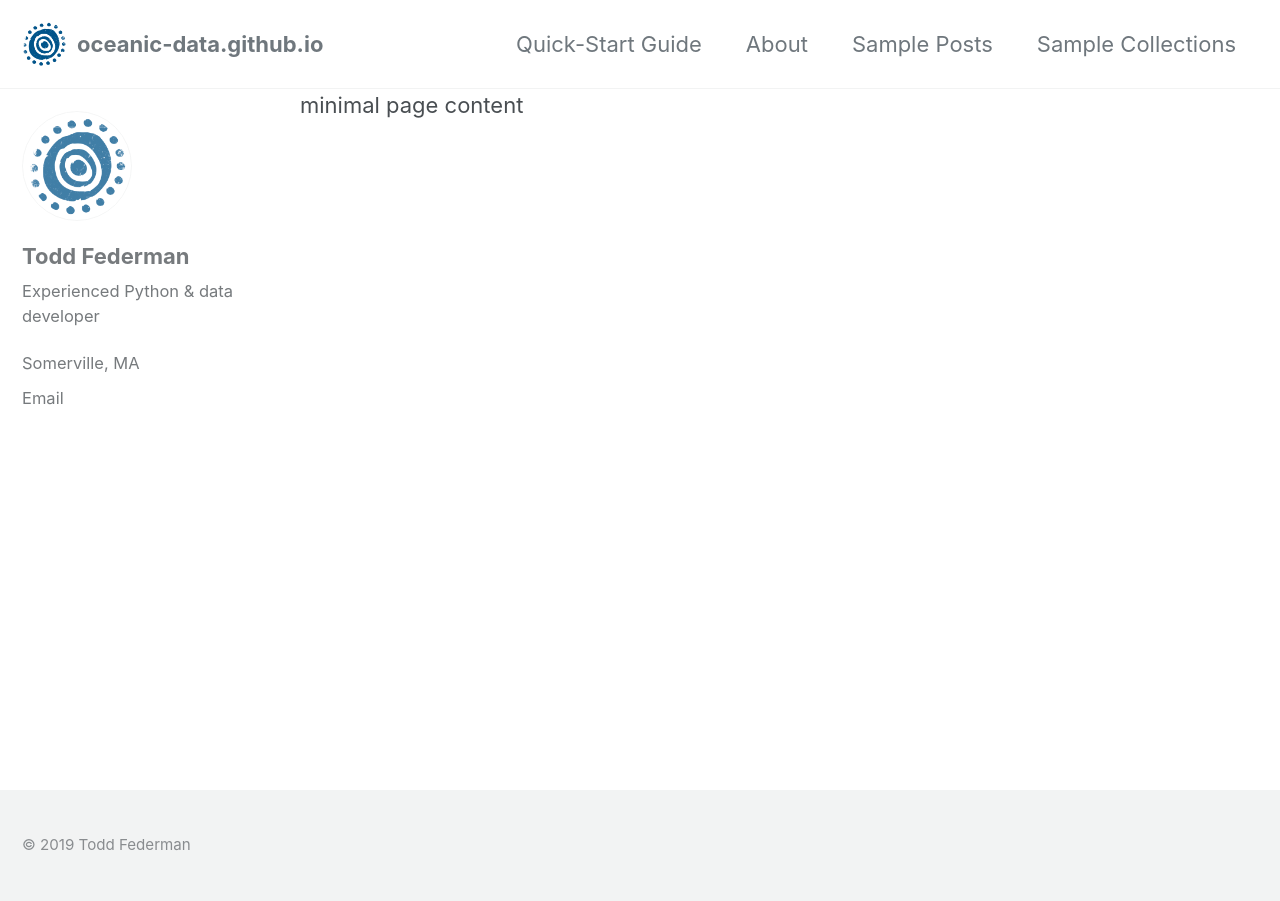
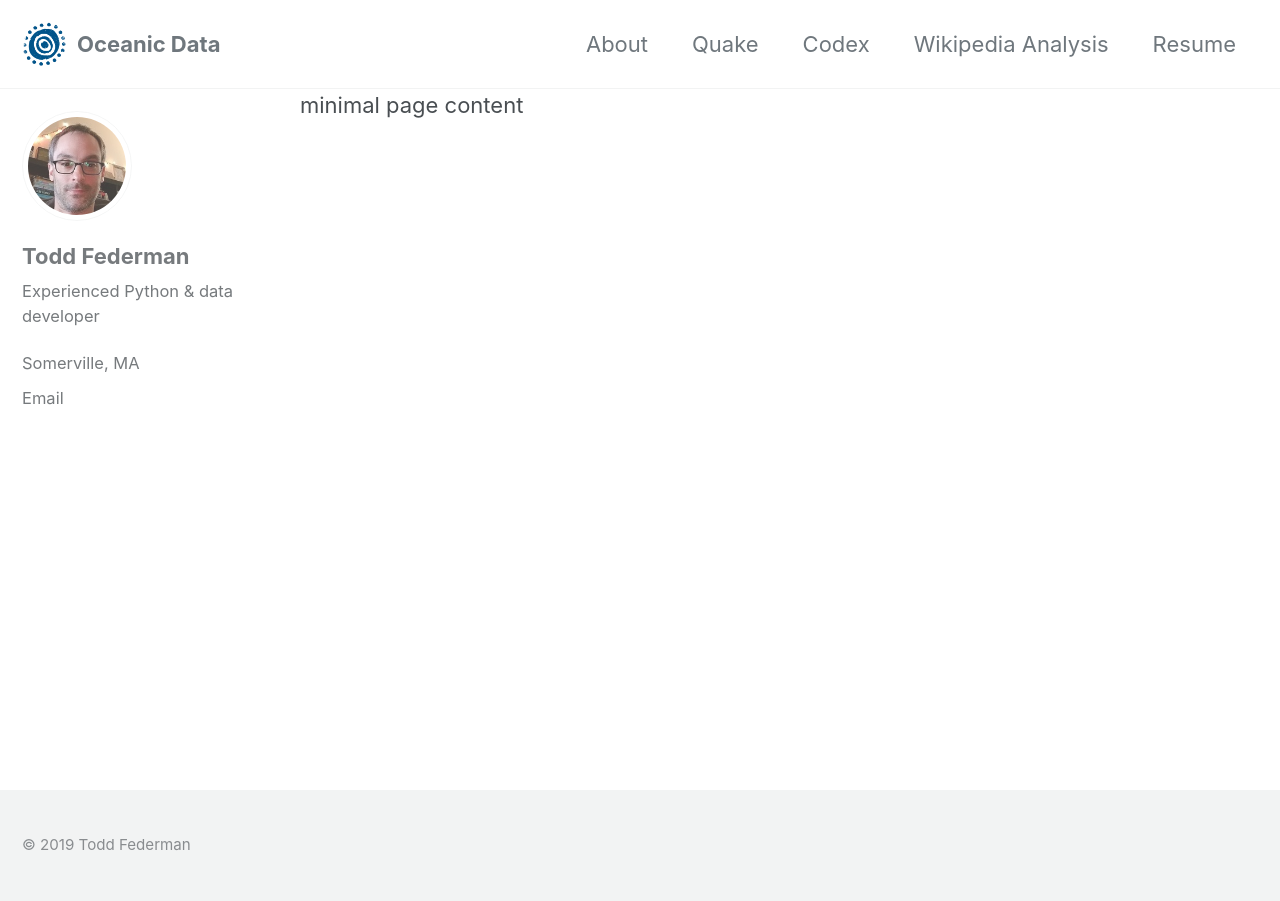
Before and after one commit to oceanic-data/oceanic-data.github.io, a Jekyll site: the page built from minimal.html, in a window 1280 px wide. Built offline with Jekyll 4.4.1, drawn with Linux system fonts in a browser that asks for light colours.

Commit message:
site update

```diff
--- a/_config.yml
+++ b/_config.yml
@@ -1,12 +1,15 @@
+title: "Oceanic Data"
 theme: jekyll-theme-minimal
 logo: "/images/oceanic.png"
 
 nav:
-  - title: "Quick-Start Guide"
-    url: https://mmistakes.github.io/minimal-mistakes/docs/quick-start-guide/
   - title: "About"
-    url: https://mmistakes.github.io/minimal-mistakes/about/
-  - title: "Sample Posts"
-    url: /year-archive/
-  - title: "Sample Collections"
-    url: /collection-archive/
+    url: /about
+  - title: "Quake"
+    url: /quake
+  - title: "Codex"
+    url: /codex
+  - title: "Wikipedia Analysis"
+    url: /wikipedia
+  - title: "Resume"
+    url: /resume
--- a/_layouts/minimal-default.html
+++ b/_layouts/minimal-default.html
@@ -64,7 +64,7 @@
   <div class="sidebar sticky">
 
         <div class="author__avatar">
-                <img src="/images/oceanic.png" alt="Oceanic Data logo" itemprop="image">
+                <img src="/images/me.jpg" alt="Todd Federman photo" itemprop="image">
             </div>
 
             <div class="author__content">
```
